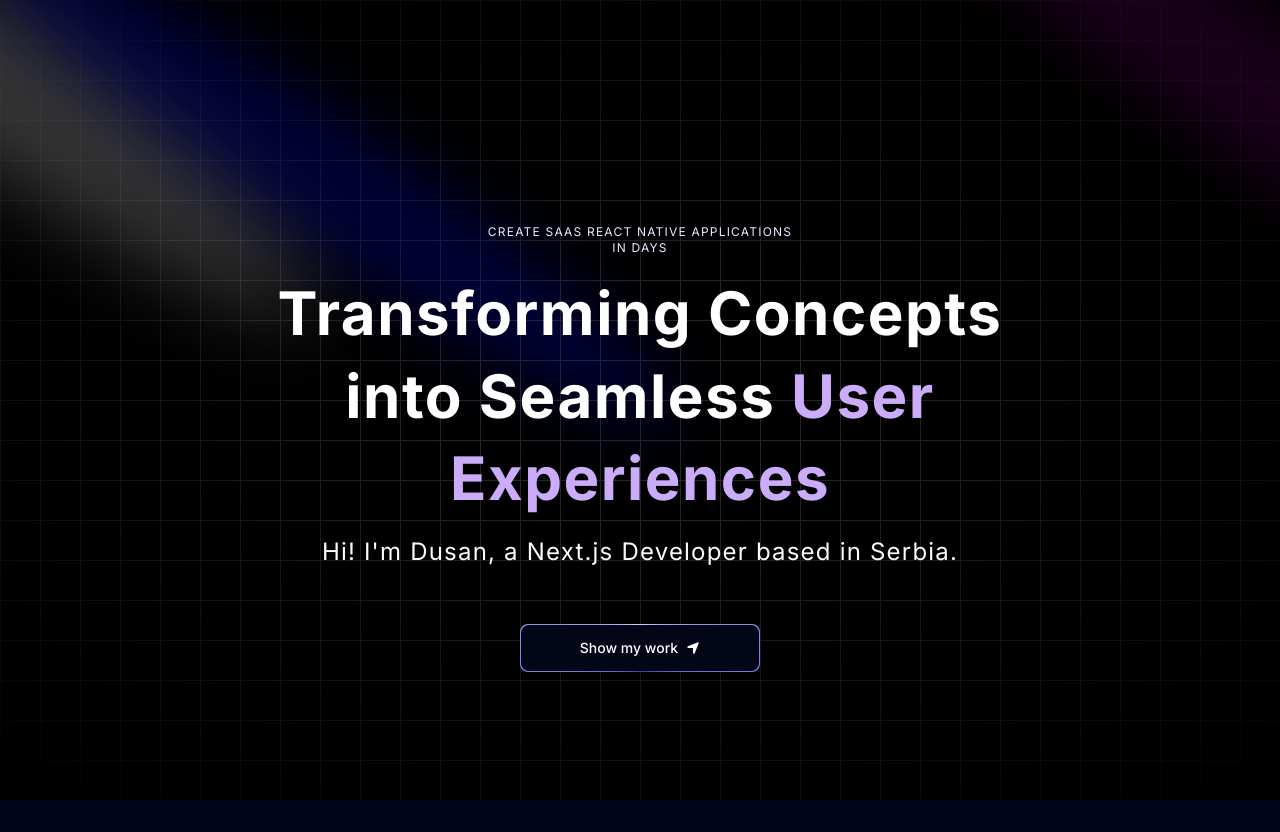
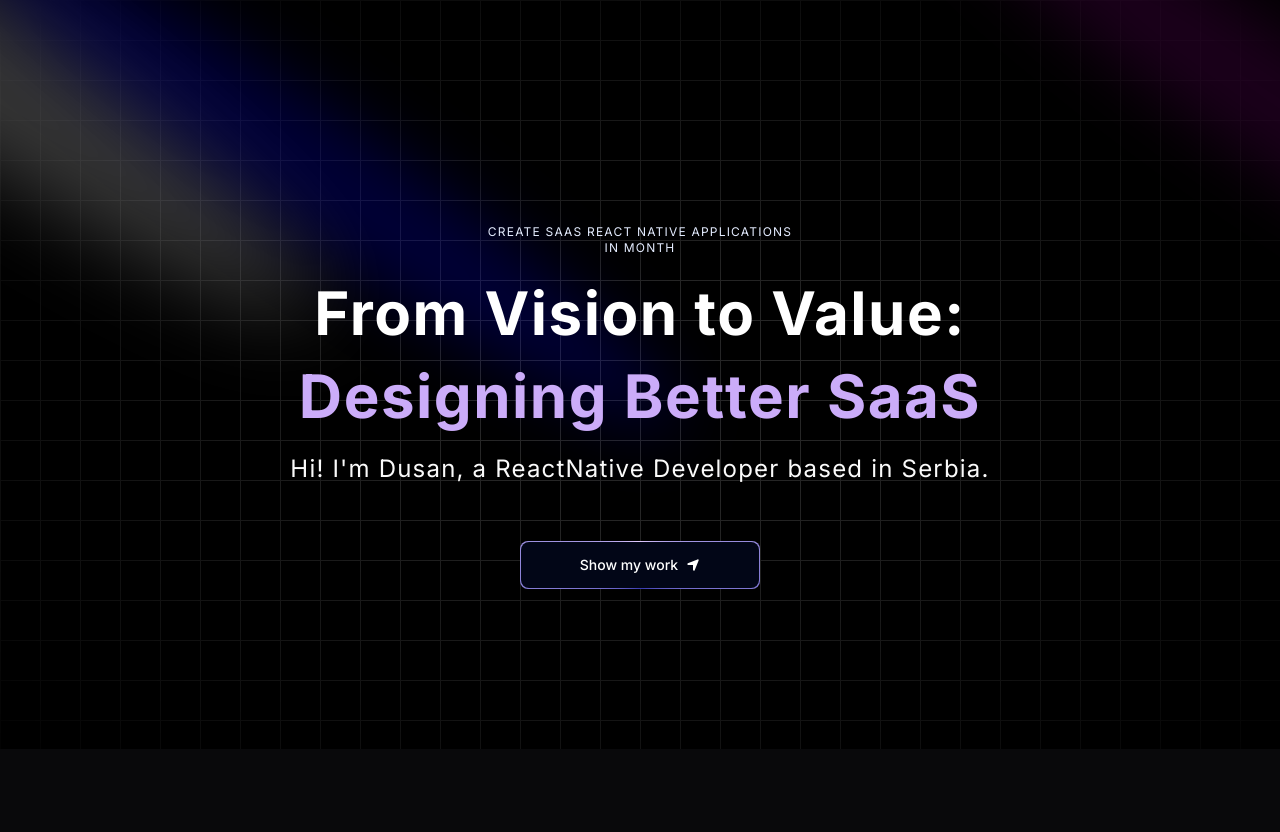
Before and after one commit to x4kep/portfolio-appflowlab, a Next.js app: page / in a window 1280 px wide. After the commit the page ends 800 px from the top, so only its background shows below. Built offline with nearby package versions, Linux system fonts and the light colour scheme.

Commit message:
Des: Text intro

```diff
--- a/components/Hero.tsx
+++ b/components/Hero.tsx
@@ -27,7 +27,7 @@ const Hero = () => {
       <div className="flex justify-center relative my-20 z-10">
         <div className="max-w-[89vw] md:max-w-2xl lg:max-w-[60vw] flex flex-col items-center justify-center">
           <p className="uppercase tracking-widest text-xs text-center text-blue-100 max-w-80">
-            create saas react native applications in days
+            create saas react native applications in month
           </p>
 
           {/**
@@ -36,12 +36,12 @@ const Hero = () => {
            *  change md:text-6xl, add more responsive code
            */}
           <TextGenerateEffect
-            words="Transforming Concepts into Seamless User Experiences"
+            words="From Vision to Value: Designing Better SaaS"
             className="text-center text-[40px] md:text-5xl lg:text-6xl"
           />
 
           <p className="text-center md:tracking-wider mb-4 text-sm md:text-lg lg:text-2xl">
-            Hi! I&apos;m Dusan, a Next.js Developer based in Serbia.
+            Hi! I&apos;m Dusan, a ReactNative Developer based in Serbia.
           </p>
 
           <a href="#about">
```
